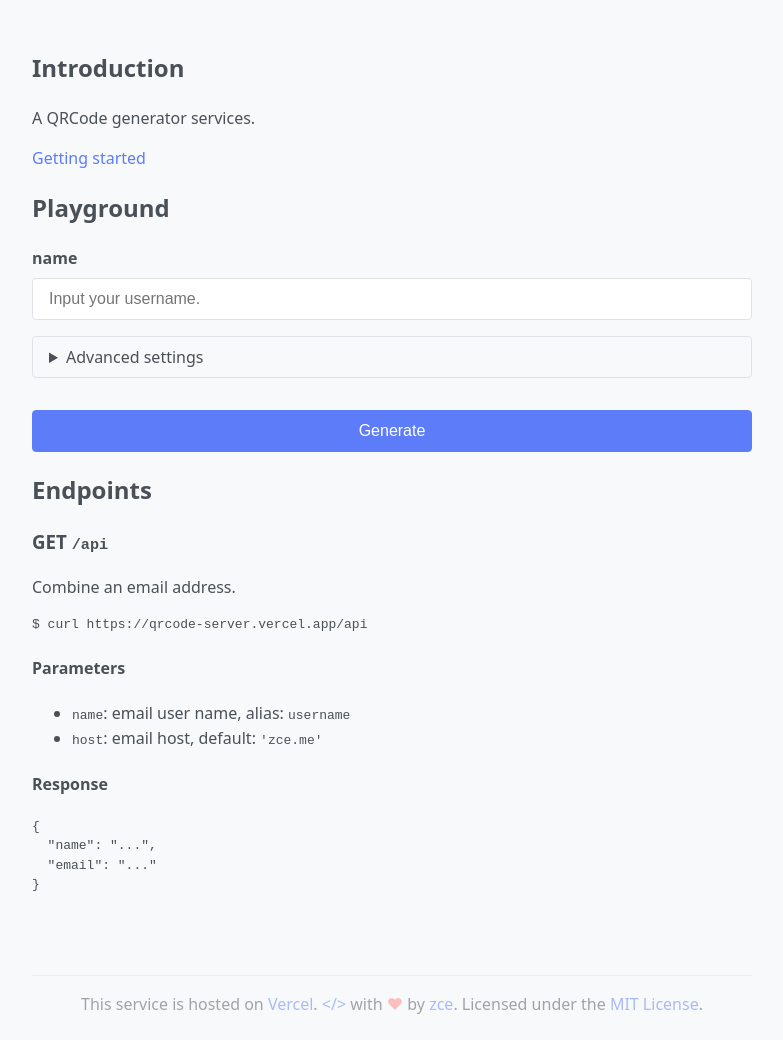
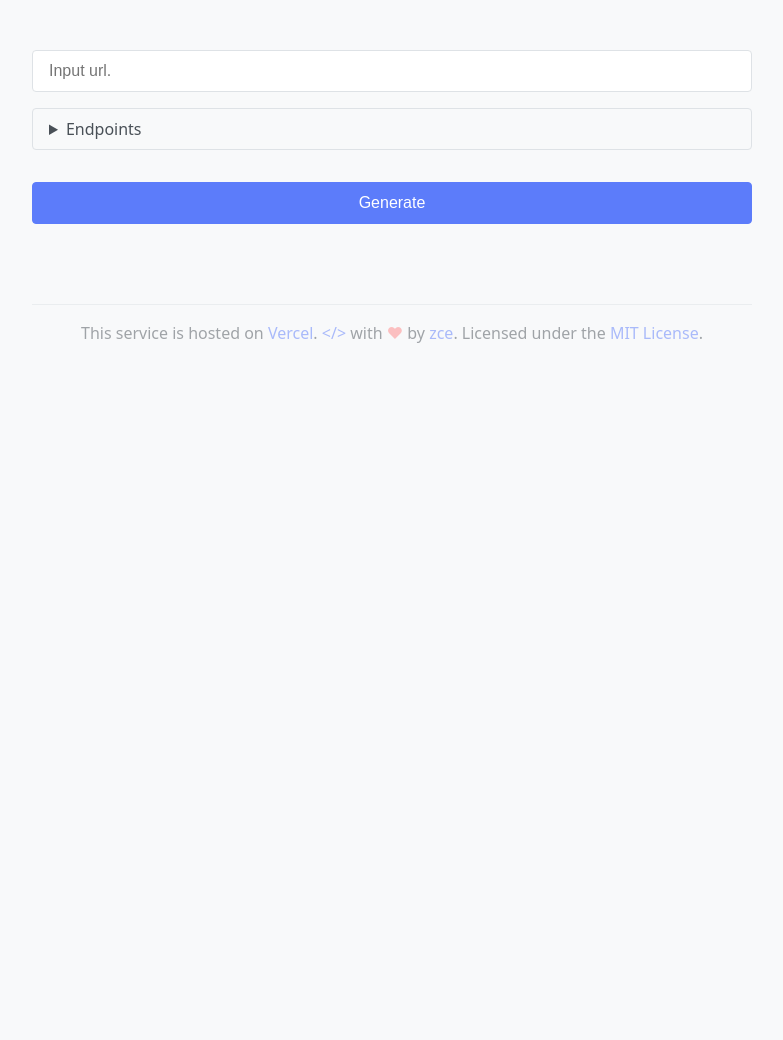
Before and after one commit to zce/qrcode-server, a website: page public/index.html in a window 1280 px wide. Shown: the part 177-1217 px from the top of the page, without its empty margins (248-1031 px from the left). After the commit the page ends 800 px from the top, so only its background shows below. Drawn offline with Linux system fonts and the light colour scheme.

Commit message:
feat: initial commit

```diff
--- a/package.json
+++ b/package.json
@@ -21,8 +21,11 @@
       "zce"
     ]
   },
-  "dependencies": {},
+  "dependencies": {
+    "qrcode-svg": "1.1.0"
+  },
   "devDependencies": {
+    "@types/qrcode-svg": "1.1.0",
     "@vercel/node": "1.9.1",
     "ts-standard": "10.0.0"
   }
--- a/public/index.html
+++ b/public/index.html
@@ -167,45 +167,22 @@
   <header><h1>qrcode-server</h1></header>
 
   <main>
-    <section>
-      <h2>Introduction</h2>
-      <p>A QRCode generator services.</p>
-      <p><a href="https://github.com/zce/qrcode-server#readme">Getting started</a></p>
-    </section>
-
-    <section>
-      <h2>Playground</h2>
-      <form action="/api" method="post">
-        <label for="name">name</label>
-        <input name="name" id="name" placeholder="Input your username.">
+    <form action="/api">
+      <input name="url" placeholder="Input url.">
       <details>
-          <summary>Advanced settings</summary>
+        <summary>Endpoints</summary>
         <div>
-            <label for="host">host</label>
-            <input name="host" id="host" placeholder="Input your email host.">
-            <small>more introduce.</small>
+          <h3>GET <code>/api</code></h3>
+          <p>Combine an email address.</p>
+          <pre><code>$ curl https://qrcode.zce.me/api</code></pre>
+          <h4>Parameters</h4>
+          <ul>
+            <li><code>text</code>: qrcode contents, alias: <code>url</code></li>
+          </ul>
         </div>
       </details>
       <button>Generate</button>
     </form>
-    </section>
-
-    <section>
-      <h2>Endpoints</h2>
-      <h3>GET <code>/api</code></h3>
-      <p>Combine an email address.</p>
-      <pre><code>$ curl https://qrcode-server.vercel.app/api</code></pre>
-      <h4>Parameters</h4>
-      <ul>
-        <li><code>name</code>: email user name, alias: <code>username</code></li>
-        <li><code>host</code>: email host, default: <code>'zce.me'</code></li>
-      </ul>
-      <h4>Response</h4>
-      <pre><code>{
-  "name": "...",
-  "email": "..."
-}</code></pre>
-    </section>
   </main>
 
   <footer>
```
Also changed, not shown: api/index.ts (+5 -9 lines), declarations.d.ts (deleted, +0 -118 lines), 1 other file. Lines whose indentation alone changed are shown as unchanged.
